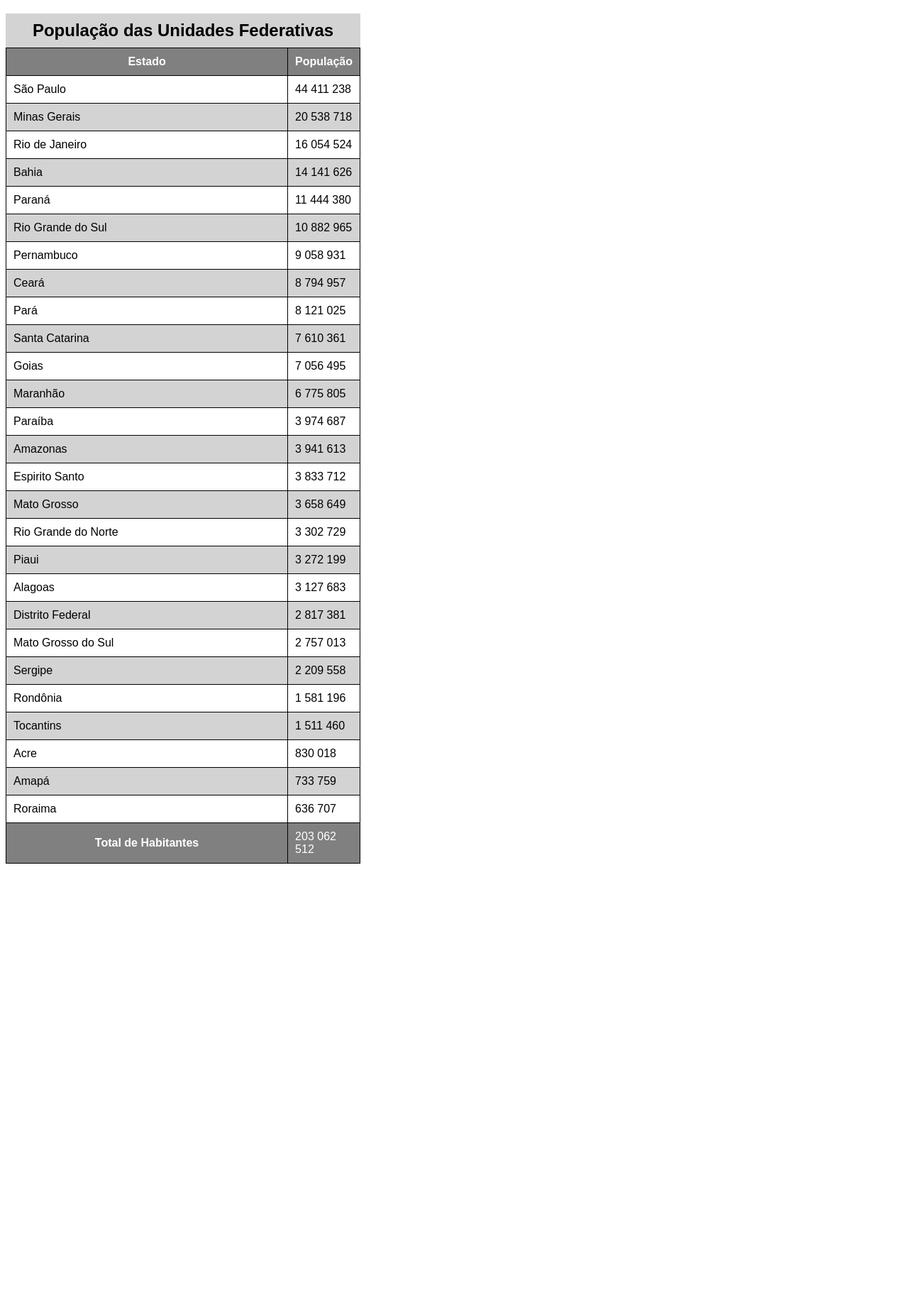
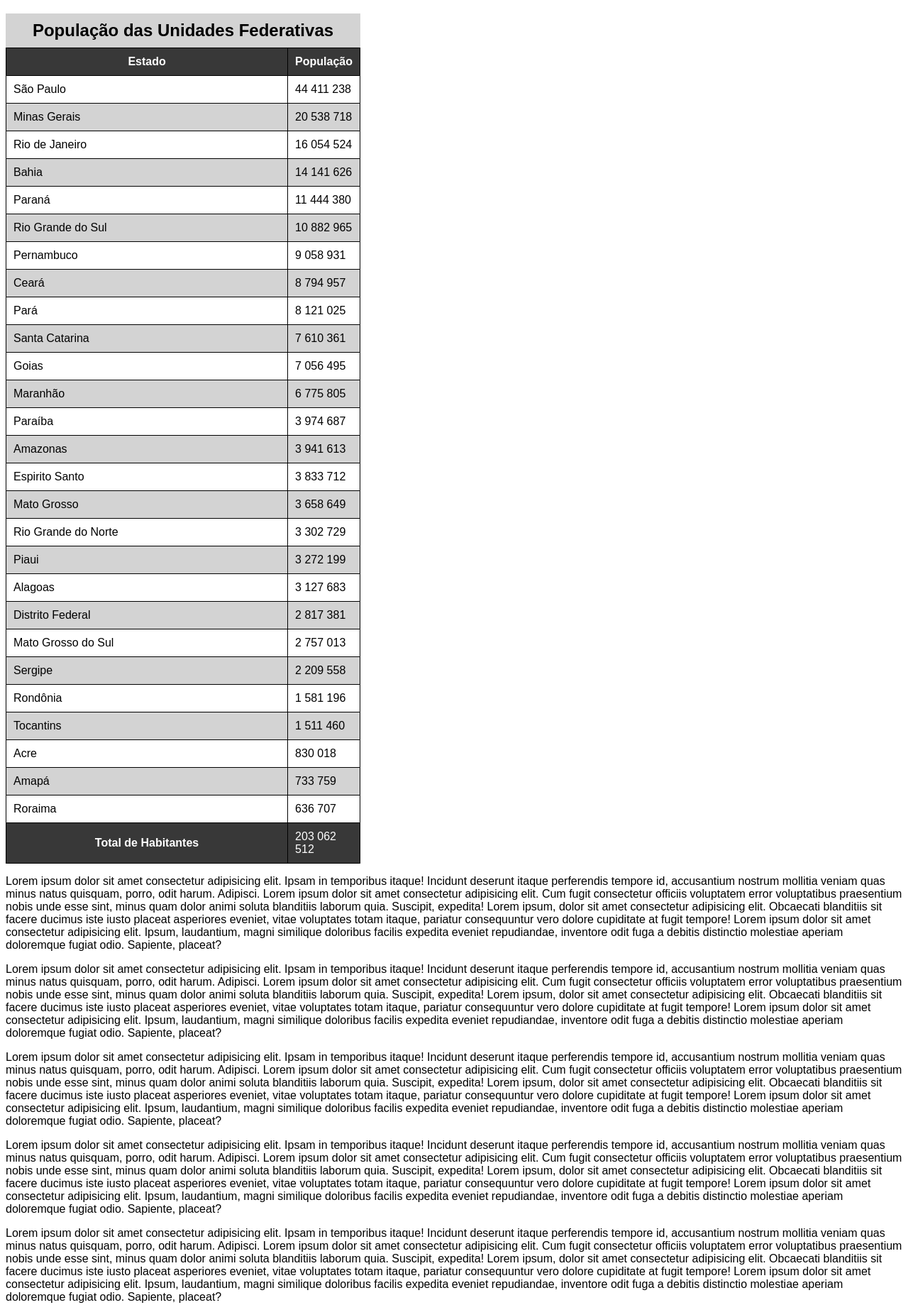
Before and after one commit to Vivianrsl/html-css, a plain HTML site: page exercicios/ex023/tabela002.html in a window 1280 px wide. Shown: the part 61-1900 px from the top of the page at 71% size. Before the commit the page ends 1286 px from the top, so only its background shows below. Drawn offline with Linux system fonts and the light colour scheme.

Commit message:
ex023 atualizado

```diff
--- a/exercicios/ex023/tabela002.html
+++ b/exercicios/ex023/tabela002.html
@@ -11,6 +11,7 @@
         table {
             width: 500px;
             border-collapse: collapse;
+            position: relative;
         }
         td, th {
             border: 1px solid black;
@@ -23,8 +24,13 @@
             background-color: lightgray;
         }
         thead, tfoot {
-            background-color: gray;
+            background-color: #383838;
             color: white;
+        }
+        thead > tr > th {
+            position: sticky;
+            top: -1px;
+            background-color: #383838;
         }
         tbody > tr:nth-child(2n) {
             background-color: lightgray;
@@ -169,5 +175,11 @@
             </tr>
         </tfoot>
     </table>
+    <p>Lorem ipsum dolor sit amet consectetur adipisicing elit. Ipsam in temporibus itaque! Incidunt deserunt itaque perferendis tempore id, accusantium nostrum mollitia veniam quas minus natus quisquam, porro, odit harum. Adipisci. Lorem ipsum dolor sit amet consectetur adipisicing elit. Cum fugit consectetur officiis voluptatem error voluptatibus praesentium nobis unde esse sint, minus quam dolor animi soluta blanditiis laborum quia. Suscipit, expedita! Lorem ipsum, dolor sit amet consectetur adipisicing elit. Obcaecati blanditiis sit facere ducimus iste iusto placeat asperiores eveniet, vitae voluptates totam itaque, pariatur consequuntur vero dolore cupiditate at fugit tempore! Lorem ipsum dolor sit amet consectetur adipisicing elit. Ipsum, laudantium, magni similique doloribus facilis expedita eveniet repudiandae, inventore odit fuga a debitis distinctio molestiae aperiam doloremque fugiat odio. Sapiente, placeat?</p>
+    <p>Lorem ipsum dolor sit amet consectetur adipisicing elit. Ipsam in temporibus itaque! Incidunt deserunt itaque perferendis tempore id, accusantium nostrum mollitia veniam quas minus natus quisquam, porro, odit harum. Adipisci. Lorem ipsum dolor sit amet consectetur adipisicing elit. Cum fugit consectetur officiis voluptatem error voluptatibus praesentium nobis unde esse sint, minus quam dolor animi soluta blanditiis laborum quia. Suscipit, expedita! Lorem ipsum, dolor sit amet consectetur adipisicing elit. Obcaecati blanditiis sit facere ducimus iste iusto placeat asperiores eveniet, vitae voluptates totam itaque, pariatur consequuntur vero dolore cupiditate at fugit tempore! Lorem ipsum dolor sit amet consectetur adipisicing elit. Ipsum, laudantium, magni similique doloribus facilis expedita eveniet repudiandae, inventore odit fuga a debitis distinctio molestiae aperiam doloremque fugiat odio. Sapiente, placeat?</p>
 </body>
+<p>Lorem ipsum dolor sit amet consectetur adipisicing elit. Ipsam in temporibus itaque! Incidunt deserunt itaque perferendis tempore id, accusantium nostrum mollitia veniam quas minus natus quisquam, porro, odit harum. Adipisci. Lorem ipsum dolor sit amet consectetur adipisicing elit. Cum fugit consectetur officiis voluptatem error voluptatibus praesentium nobis unde esse sint, minus quam dolor animi soluta blanditiis laborum quia. Suscipit, expedita! Lorem ipsum, dolor sit amet consectetur adipisicing elit. Obcaecati blanditiis sit facere ducimus iste iusto placeat asperiores eveniet, vitae voluptates totam itaque, pariatur consequuntur vero dolore cupiditate at fugit tempore! Lorem ipsum dolor sit amet consectetur adipisicing elit. Ipsum, laudantium, magni similique doloribus facilis expedita eveniet repudiandae, inventore odit fuga a debitis distinctio molestiae aperiam doloremque fugiat odio. Sapiente, placeat?</p>
+<p>Lorem ipsum dolor sit amet consectetur adipisicing elit. Ipsam in temporibus itaque! Incidunt deserunt itaque perferendis tempore id, accusantium nostrum mollitia veniam quas minus natus quisquam, porro, odit harum. Adipisci. Lorem ipsum dolor sit amet consectetur adipisicing elit. Cum fugit consectetur officiis voluptatem error voluptatibus praesentium nobis unde esse sint, minus quam dolor animi soluta blanditiis laborum quia. Suscipit, expedita! Lorem ipsum, dolor sit amet consectetur adipisicing elit. Obcaecati blanditiis sit facere ducimus iste iusto placeat asperiores eveniet, vitae voluptates totam itaque, pariatur consequuntur vero dolore cupiditate at fugit tempore! Lorem ipsum dolor sit amet consectetur adipisicing elit. Ipsum, laudantium, magni similique doloribus facilis expedita eveniet repudiandae, inventore odit fuga a debitis distinctio molestiae aperiam doloremque fugiat odio. Sapiente, placeat?</p>
+<p>Lorem ipsum dolor sit amet consectetur adipisicing elit. Ipsam in temporibus itaque! Incidunt deserunt itaque perferendis tempore id, accusantium nostrum mollitia veniam quas minus natus quisquam, porro, odit harum. Adipisci. Lorem ipsum dolor sit amet consectetur adipisicing elit. Cum fugit consectetur officiis voluptatem error voluptatibus praesentium nobis unde esse sint, minus quam dolor animi soluta blanditiis laborum quia. Suscipit, expedita! Lorem ipsum, dolor sit amet consectetur adipisicing elit. Obcaecati blanditiis sit facere ducimus iste iusto placeat asperiores eveniet, vitae voluptates totam itaque, pariatur consequuntur vero dolore cupiditate at fugit tempore! Lorem ipsum dolor sit amet consectetur adipisicing elit. Ipsum, laudantium, magni similique doloribus facilis expedita eveniet repudiandae, inventore odit fuga a debitis distinctio molestiae aperiam doloremque fugiat odio. Sapiente, placeat?</p>
+<p>Lorem ipsum dolor sit amet consectetur adipisicing elit. Ipsam in temporibus itaque! Incidunt deserunt itaque perferendis tempore id, accusantium nostrum mollitia veniam quas minus natus quisquam, porro, odit harum. Adipisci. Lorem ipsum dolor sit amet consectetur adipisicing elit. Cum fugit consectetur officiis voluptatem error voluptatibus praesentium nobis unde esse sint, minus quam dolor animi soluta blanditiis laborum quia. Suscipit, expedita! Lorem ipsum, dolor sit amet consectetur adipisicing elit. Obcaecati blanditiis sit facere ducimus iste iusto placeat asperiores eveniet, vitae voluptates totam itaque, pariatur consequuntur vero dolore cupiditate at fugit tempore! Lorem ipsum dolor sit amet consectetur adipisicing elit. Ipsum, laudantium, magni similique doloribus facilis expedita eveniet repudiandae, inventore odit fuga a debitis distinctio molestiae aperiam doloremque fugiat odio. Sapiente, placeat?</p>
 </html>
```
